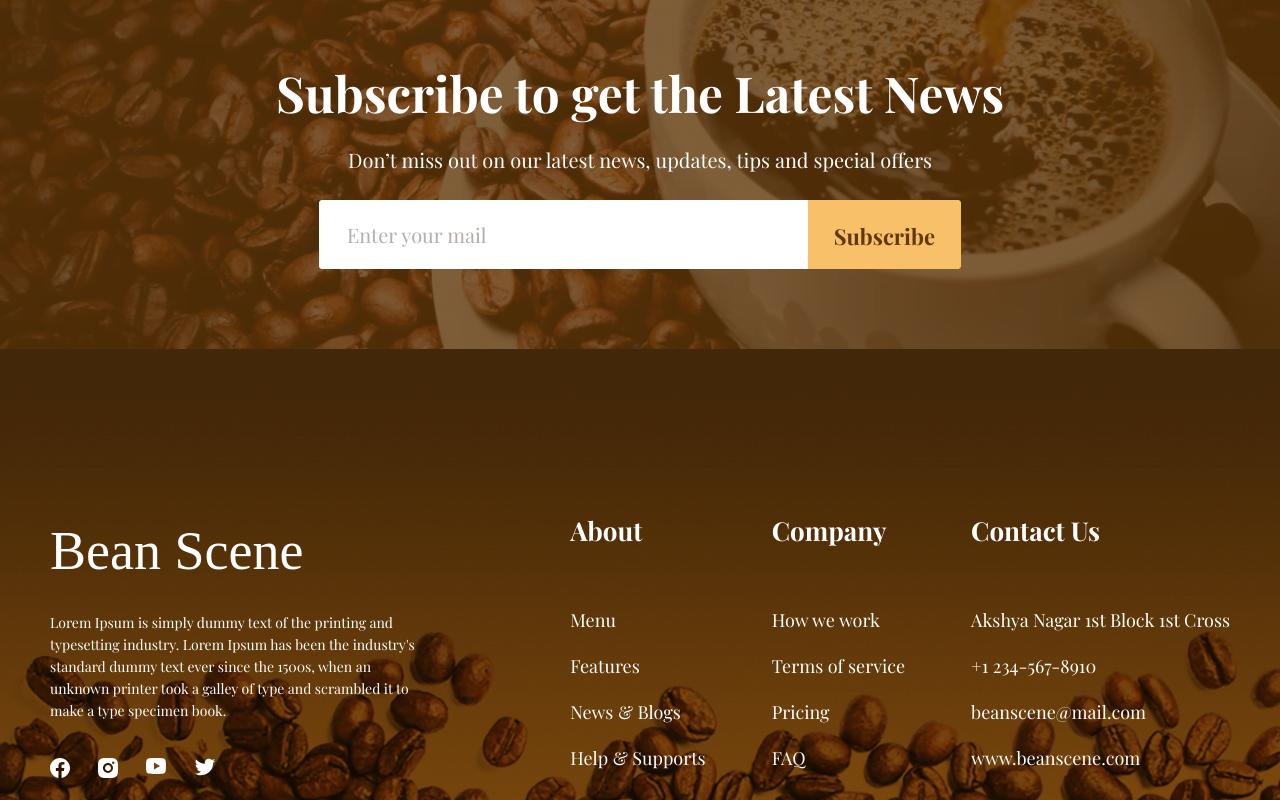
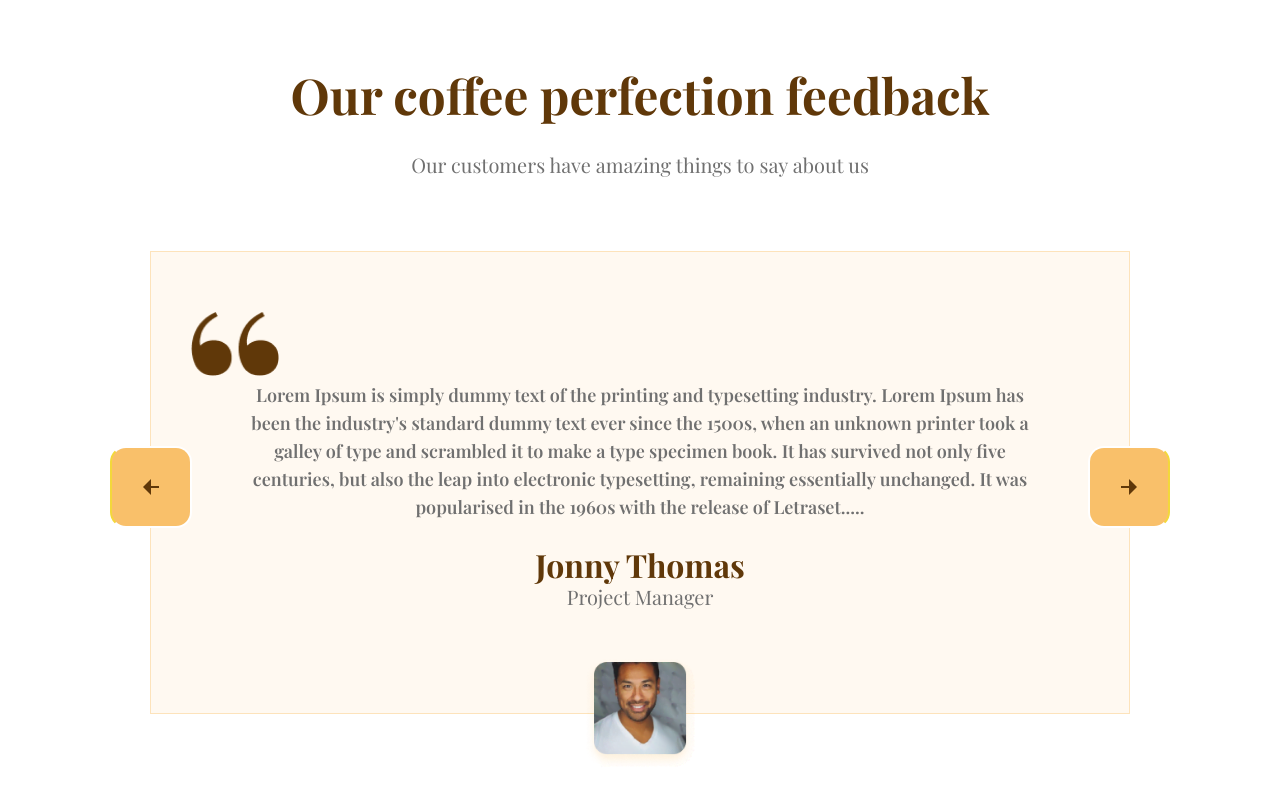
Before and after one commit to CodeFlamesk/Bean-Scene, a React (Vite) app: page / in a window 1280 px wide. Shown: the part 3460-4260 px from the top of the page. Built offline with nearby package versions, Linux system fonts and the light colour scheme; a web font is replaced by a local one.

Commit message:
slider comments

```diff
--- /dev/null
+++ b/src/components/Section/Slider/CommentsSlide.jsx
@@ -0,0 +1,27 @@
+import PrevBtn from '@components/img/CommentsImg/PrevBtn'
+import Quotation from '../../img/CommentsImg/quotation.webp'
+
+const CommentsSlide = ({ text, author, profession, authorImg }) => {
+    return (
+
+        <div className="flex flex-col border border-orange-btn  border-opacity-40  relative pt-[50px] lg:pt-[129px] px-[50px] lg:px-[100px] pb-[50px] lg:pb-[100px] bg-orange-lite  h-full items-center max-w-[980px]">
+            <div className='swiper-button-prev hidden sm:flex  absolute z-50 w-[82px] h-[82px] left-[-41px]   top-[42%]  border-2 justify-center  items-center cursor-pointer border-l-yellow-lite bg-orange-btn rounded-2xl '>
+                <PrevBtn />
+            </div>
+            <img src={Quotation} alt="quotation" className='absolute w-[34px] lg:w-[9%] left-6 lg:left-10 top-4 lg:top-[60px]' />
+            <p className="text-grey text-xs sm:text-sm lg:text-lg font-semibold text-center leading-9">{text}</p>
+            <p className="text-color-coffee font-bold text-2xl sm:text-[32px] pt-3 lg:pt-7 text-center" >{author}</p>
+            <p className=" text-grey text-center text-xl leading-[32px] ">{profession}</p>
+            <div className="w-[112px] h-[112px] rounded-2xl overflow-hidden absolute bottom-[-56px] z-50 ">
+                <img src={authorImg} alt="author" className="w-full h-full object-cover" />
+            </div>
+            <div className='swiper-button-next hidden sm:flex absolute z-40 w-[82px] h-[82px] right-[-41px]    top-[42%] rotate-180 border-2 justify-center  items-center cursor-pointer border-l-yellow-lite bg-orange-btn rounded-2xl '>
+                <PrevBtn />
+            </div>
+        </div>
+
+
+    )
+}
+
+export default CommentsSlide
--- /dev/null
+++ b/src/components/Section/Slider/CommentsSlider.jsx
@@ -0,0 +1,95 @@
+import { Swiper, SwiperSlide } from 'swiper/react';
+import 'swiper/css';
+
+import AuthorImg from '../../img/CommentsImg/author-jonny.webp'
+
+import { Navigation } from 'swiper/modules';
+import CommentsSlide from './CommentsSlide';
+import Container from '@components/Container';
+import PrevBtn from '@components/img/CommentsImg/PrevBtn';
+
+const data = [
+    {
+        text: "Lorem Ipsum is simply dummy text of the printing and typesetting industry. Lorem Ipsum has been the industry's standard dummy text ever since the 1500s, when an unknown printer took a galley of type and scrambled it to make a type specimen book. It has survived not only five centuries, but also the leap into electronic typesetting, remaining essentially unchanged. It was popularised in the 1960s with the release of Letraset.....",
+        author: "Jonny Thomas",
+        profession: "Project Manager",
+        authorImg: AuthorImg,
+    },
+    {
+        text: "Lorem Ipsum is simply dummy text of the printing and typesetting industry. Lorem Ipsum has been the industry's standard dummy text ever since the 1500s, when an unknown printer took a galley of type and scrambled it to make a type specimen book. It has survived not only five centuries, but also the leap into electronic typesetting, remaining essentially unchanged. It was popularised in the 1960s with the release of Letraset.....",
+        author: "Jonny Thomas",
+        profession: "Project Manager",
+        authorImg: AuthorImg,
+    },
+    {
+        text: "Lorem Ipsum is simply dummy text of the printing and typesetting industry. Lorem Ipsum has been the industry's standard dummy text ever since the 1500s, when an unknown printer took a galley of type and scrambled it to make a type specimen book. It has survived not only five centuries, but also the leap into electronic typesetting, remaining essentially unchanged. It was popularised in the 1960s with the release of Letraset.....",
+        author: "Jonny Thomas",
+        profession: "Project Manager",
+        authorImg: AuthorImg,
+    },
+    {
+        text: "Lorem Ipsum is simply dummy text of the printing and typesetting industry. Lorem Ipsum has been the industry's standard dummy text ever since the 1500s, when an unknown printer took a galley of type and scrambled it to make a type specimen book. It has survived not only five centuries, but also the leap into electronic typesetting, remaining essentially unchanged. It was popularised in the 1960s with the release of Letraset.....",
+        author: "Jonny Thomas",
+        profession: "Project Manager",
+        authorImg: AuthorImg,
+    },
+
+
+];
+
+const CommentsSlider = () => {
+    return (
+        <div className='flex flex-col'>
+            <Container style="flex-col items-center pt-[82px]">
+                <p className="text-color-coffee font-bold best-coffee">Our coffee perfection feedback</p>
+                <p className="text-grey text-xl leading-[34px] pt-4">Our customers have amazing things to say about us</p>
+                <div className='flex justify-between gap-6 w-full pt-6'>
+                    <div className='swiper-button-prev sm:hidden flex   z-50 w-[72px] h-[72px]   border-2 justify-center  items-center cursor-pointer border-l-yellow-lite bg-orange-btn rounded-2xl '>
+                        <PrevBtn />
+                    </div>
+                    <div className='swiper-button-next sm:hidden flex  z-40 w-[72px] h-[72px]     rotate-180 border-2 justify-center  items-center cursor-pointer border-l-yellow-lite bg-orange-btn rounded-2xl '>
+                        <PrevBtn />
+                    </div>
+                </div>
+            </Container>
+            <Container style="pt-[45px] pb-[78px]">
+                <Swiper
+                    modules={[Navigation]}
+                    slidesPerView={1}
+                    spaceBetween={16}
+
+                    loop={true}
+                    navigation={{  // Додаємо параметри навігації
+                        prevEl: '.swiper-button-prev',
+                        nextEl: '.swiper-button-next'
+                    }}
+
+                >
+
+                    {
+
+
+
+                        data.map((item, index) => {
+                            return (
+
+                                <SwiperSlide key={index} className='flex  justify-center items-center  h-auto' >
+
+                                    <div className='pb-[60px] sm:px-[50px]'>      <CommentsSlide {...item} className='flex max-h-full ' /></div>
+
+                                </SwiperSlide>
+
+
+                            )
+                        })
+                    }
+
+                </Swiper>
+            </Container>
+        </div>
+
+
+    );
+};
+
+export default CommentsSlider;
--- /dev/null
+++ b/src/components/img/CommentsImg/PrevBtn.jsx
@@ -0,0 +1,9 @@
+const PrevBtn = () => {
+    return (
+        <svg width="16" height="16" viewBox="0 0 16 16" fill="none" xmlns="http://www.w3.org/2000/svg">
+            <path d="M8 9V16L0 8L8 0V7H16V9H8Z" fill="#603809" />
+        </svg>
+
+    );
+};
+export default PrevBtn;
--- a/src/pages/Home.jsx
+++ b/src/pages/Home.jsx
@@ -10,6 +10,7 @@ import AboutShop from '@components/Section/AboutShop';
 import GetChance from '@components/Section/GetChance';
 import Subscribe from '@components/Section/Subscribe';
 import Footer from '@components/Section/Footer';
+import SliderComment from '@components/Section/Slider/CommentsSlider';
 const Home = () => {
     return (
         <>
@@ -81,6 +82,7 @@ const Home = () => {
                 <AboutShop />
             </section>
             <GetChance />
+            <SliderComment />
             <Subscribe />
             <Footer />
         </>
```
Also changed, not shown: src/components/img/CommentsImg/author-jonny.webp (added), src/components/img/CommentsImg/quotation.webp (added).
